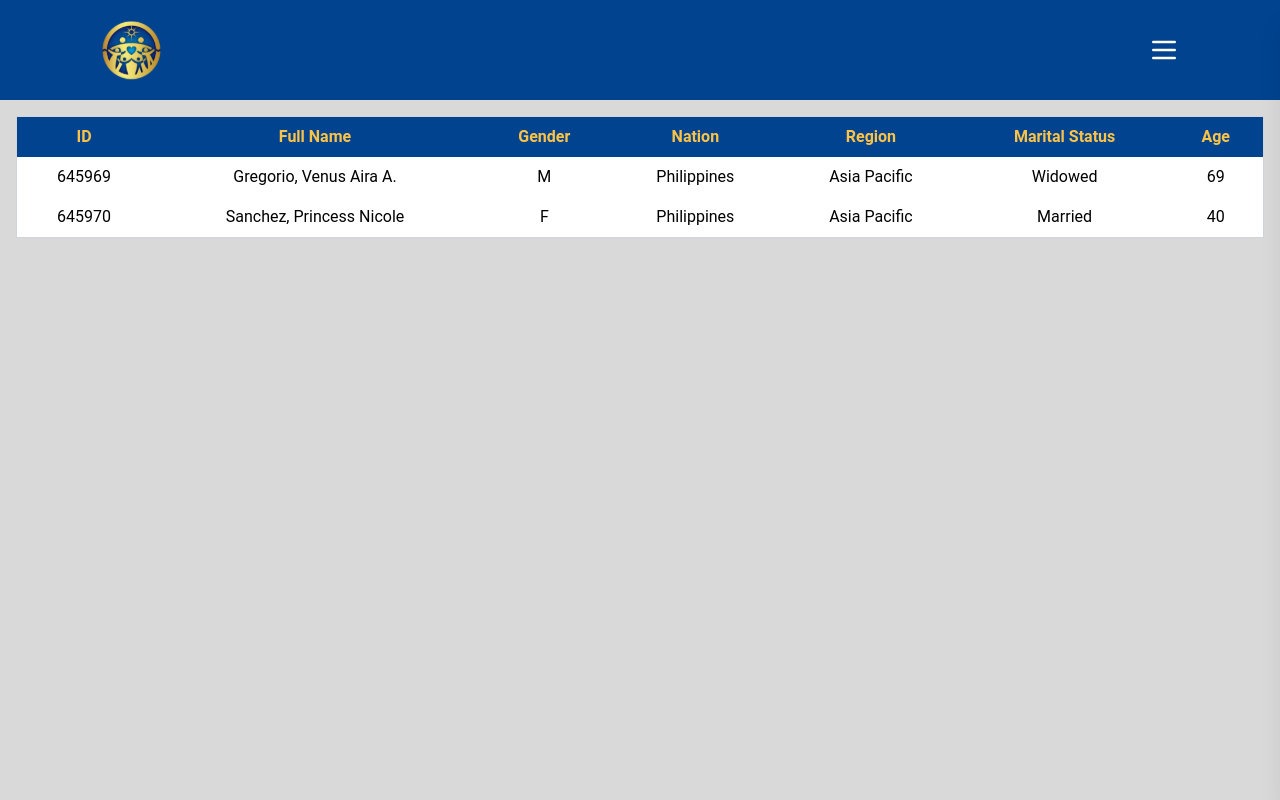
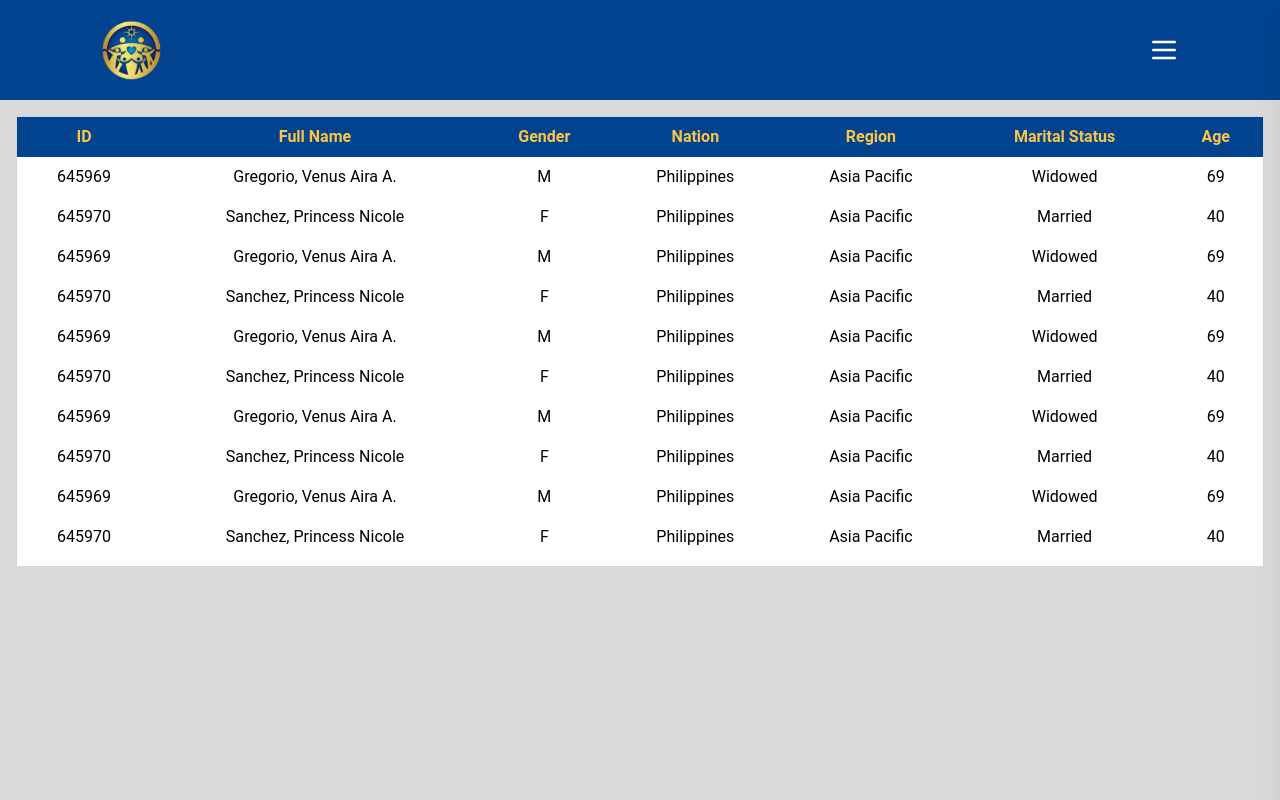
Before and after one commit to CoderTofu/FFWPU_System, a Next.js app: page /sample in a window 1280 px wide. Shown: the top 800 px of the page. Built offline with nearby package versions, Linux system fonts and the light colour scheme.

Commit message:
min-max-height, scrollable overflow, onClick path parameter

```diff
--- a/src/app/(tutorial)/sample/page.tsx
+++ b/src/app/(tutorial)/sample/page.tsx
@@ -2,6 +2,22 @@ import Table from "@/components/Table";
 
 export default function JamesPage() {
   const data = [
+    { ID: 645969, "Full Name": "Gregorio, Venus Aira A.", Gender: "M", Nation: "Philippines", Region: "Asia Pacific", "Marital Status": "Widowed", Age: 69 },
+    { ID: 645970, "Full Name": "Sanchez, Princess Nicole" , Gender: "F", Nation: "Philippines", Region: "Asia Pacific", "Marital Status": "Married", Age: 40 },
+    { ID: 645969, "Full Name": "Gregorio, Venus Aira A.", Gender: "M", Nation: "Philippines", Region: "Asia Pacific", "Marital Status": "Widowed", Age: 69 },
+    { ID: 645970, "Full Name": "Sanchez, Princess Nicole" , Gender: "F", Nation: "Philippines", Region: "Asia Pacific", "Marital Status": "Married", Age: 40 },
+    { ID: 645969, "Full Name": "Gregorio, Venus Aira A.", Gender: "M", Nation: "Philippines", Region: "Asia Pacific", "Marital Status": "Widowed", Age: 69 },
+    { ID: 645970, "Full Name": "Sanchez, Princess Nicole" , Gender: "F", Nation: "Philippines", Region: "Asia Pacific", "Marital Status": "Married", Age: 40 },
+    { ID: 645969, "Full Name": "Gregorio, Venus Aira A.", Gender: "M", Nation: "Philippines", Region: "Asia Pacific", "Marital Status": "Widowed", Age: 69 },
+    { ID: 645970, "Full Name": "Sanchez, Princess Nicole" , Gender: "F", Nation: "Philippines", Region: "Asia Pacific", "Marital Status": "Married", Age: 40 },
+    { ID: 645969, "Full Name": "Gregorio, Venus Aira A.", Gender: "M", Nation: "Philippines", Region: "Asia Pacific", "Marital Status": "Widowed", Age: 69 },
+    { ID: 645970, "Full Name": "Sanchez, Princess Nicole" , Gender: "F", Nation: "Philippines", Region: "Asia Pacific", "Marital Status": "Married", Age: 40 },
+    { ID: 645969, "Full Name": "Gregorio, Venus Aira A.", Gender: "M", Nation: "Philippines", Region: "Asia Pacific", "Marital Status": "Widowed", Age: 69 },
+    { ID: 645970, "Full Name": "Sanchez, Princess Nicole" , Gender: "F", Nation: "Philippines", Region: "Asia Pacific", "Marital Status": "Married", Age: 40 },
+    { ID: 645969, "Full Name": "Gregorio, Venus Aira A.", Gender: "M", Nation: "Philippines", Region: "Asia Pacific", "Marital Status": "Widowed", Age: 69 },
+    { ID: 645970, "Full Name": "Sanchez, Princess Nicole" , Gender: "F", Nation: "Philippines", Region: "Asia Pacific", "Marital Status": "Married", Age: 40 },
+    { ID: 645969, "Full Name": "Gregorio, Venus Aira A.", Gender: "M", Nation: "Philippines", Region: "Asia Pacific", "Marital Status": "Widowed", Age: 69 },
+    { ID: 645970, "Full Name": "Sanchez, Princess Nicole" , Gender: "F", Nation: "Philippines", Region: "Asia Pacific", "Marital Status": "Married", Age: 40 },
     { ID: 645969, "Full Name": "Gregorio, Venus Aira A.", Gender: "M", Nation: "Philippines", Region: "Asia Pacific", "Marital Status": "Widowed", Age: 69 },
     { ID: 645970, "Full Name": "Sanchez, Princess Nicole" , Gender: "F", Nation: "Philippines", Region: "Asia Pacific", "Marital Status": "Married", Age: 40 },
   ];
@@ -15,7 +31,7 @@ export default function JamesPage() {
   return (
     <div className="p-4 bg-[#D9D9D9] min-h-screen justify-center items-center">
       <div className="bg-white">
-        <Table data={data} columns={columnConfig} />
+        <Table data={data} columns={columnConfig} rowClickPath="/user"/>
       </div>
     </div>
   );
--- a/src/components/Table.tsx
+++ b/src/components/Table.tsx
@@ -1,16 +1,17 @@
 "use client";  // Sabi ni chatgpt need ito hahaha
 
 import React, { useState, useEffect } from "react";
+import { useRouter } from "next/navigation";
 
 interface TableProps {
   data: { [key: string]: any }[];
   columns: { [key in "lg" | "md" | "sm"]: string[] };
+  rowClickPath?: string; // Path where the row should redirect
 }
 
-const Table: React.FC<TableProps> = ({ data, columns }) => {
-  const [tableSize, setTableSize] = useState<"lg" | "md" | "sm">(
-    "lg"
-  );
+const Table: React.FC<TableProps> = ({ data, columns, rowClickPath }) => {
+  const [tableSize, setTableSize] = useState<"lg" | "md" | "sm">("lg");
+  const router = useRouter();
 
   // Automatically update table size based on screen width
   useEffect(() => {
@@ -28,8 +29,14 @@ const Table: React.FC<TableProps> = ({ data, columns }) => {
 
   const visibleHeaders = columns[tableSize];
 
+  const handleRowClick = (row: any) => {
+    if (rowClickPath) {
+      router.push(`${rowClickPath}/${row.ID}`); // Redirect with ID in URL
+    }
+  };
+
   return (
-    <div className="overflow-x-auto">
+    <div className="overflow-x-auto min-h-[300px] max-h-[450px] overflow-y-auto">
       <table className="min-w-full border border-gray-300">
         {/* Table Head */}
         <thead className="bg-gray-200">
@@ -45,7 +52,8 @@ const Table: React.FC<TableProps> = ({ data, columns }) => {
         {/* Table Body */}
         <tbody>
           {data.map((row, index) => (
-            <tr key={index} className="hover:bg-[#E7E6E6] cursor-pointer">
+            <tr key={index} className="hover:bg-[#E7E6E6] cursor-pointer"
+            onClick={() => handleRowClick(row)}>
               {visibleHeaders.map((header) => (
                 <td key={header} className="px-4 py-2 text-center">
                   {row[header] ?? "-"}
```
